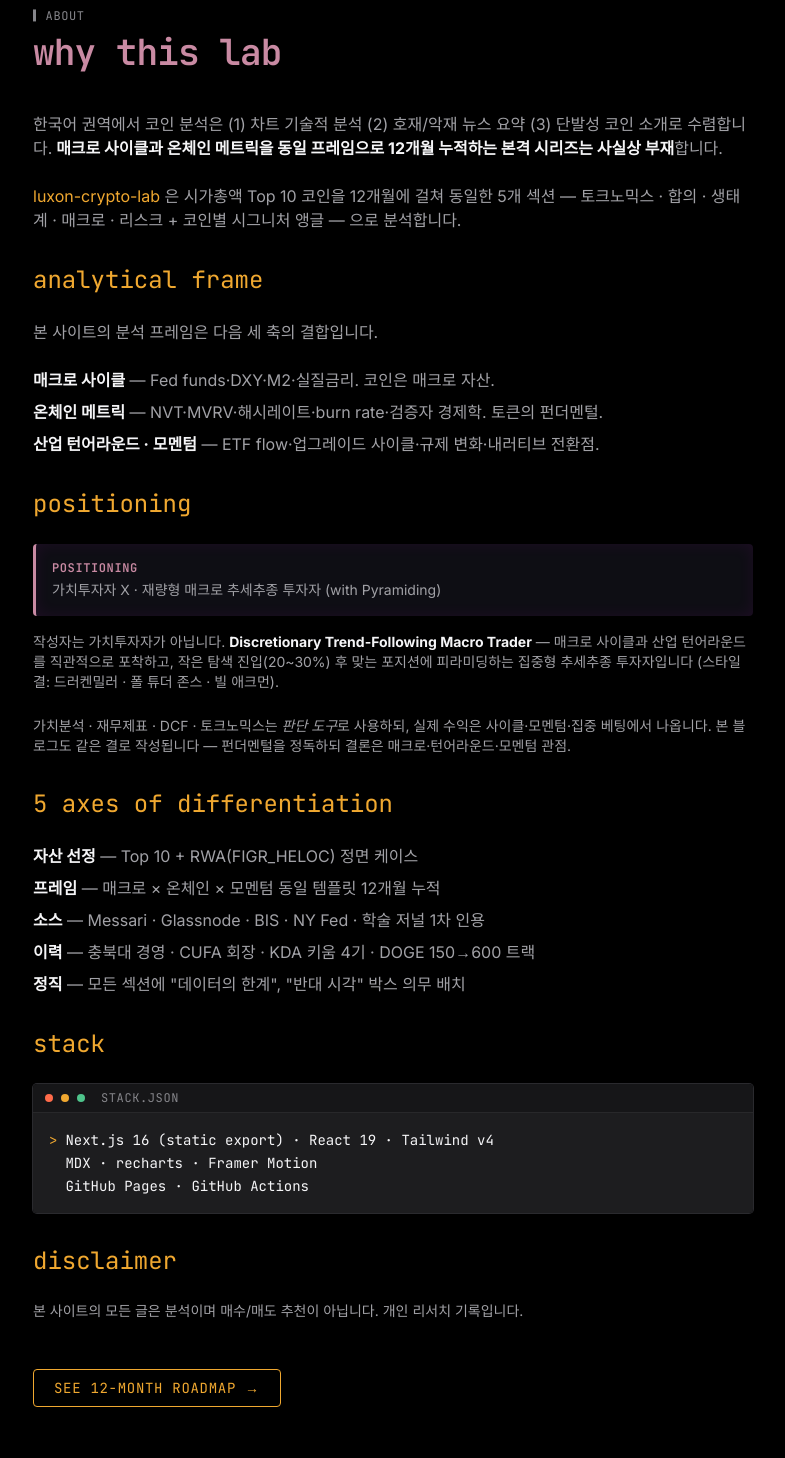
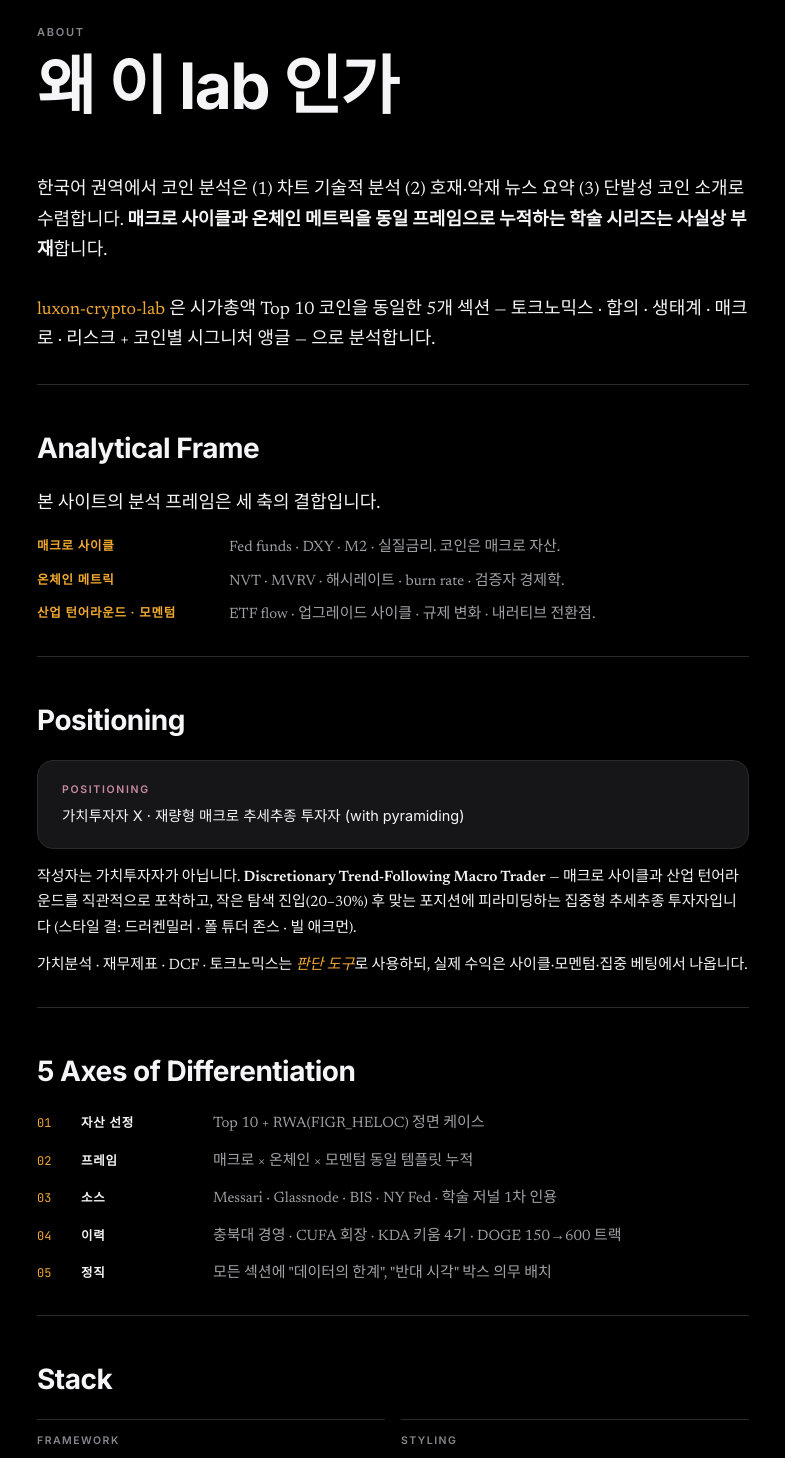
Before and after one commit to pollmap/luxon-crypto-lab, a Next.js app: page /about in a window 1280 px wide. Shown: the part 120-1578 px from the top of the page, without its empty margins (247-1032 px from the left). Built offline with nearby package versions, Linux system fonts and the light colour scheme; no server answers.

Commit message:
feat(about): Apple-style rewrite — drop TerminalBox/GlowText, use Section/BulletItem/StackItem patterns

```diff
--- a/src/app/about/page.tsx
+++ b/src/app/about/page.tsx
@@ -1,105 +1,154 @@
 import Link from "next/link";
-import { TerminalBox } from "@/components/neon/TerminalBox";
-import { GlowText } from "@/components/neon/GlowText";
 
 export const metadata = { title: "About" };
 
 export default function AboutPage() {
   return (
-    <div className="mx-auto max-w-3xl px-6 py-16">
-      <header className="mb-10">
-        <div className="mb-2 font-mono text-xs uppercase tracking-wider text-[var(--text-3)]">
-          ▎about
+    <div className="mx-auto max-w-[760px] px-5 pt-12 pb-20 md:px-6 md:pt-20 md:pb-28">
+      <header className="mb-10 md:mb-14">
+        <div className="mb-3 font-sans text-[11px] font-semibold uppercase tracking-[0.16em] text-[var(--ink-3)]">
+          About
         </div>
-        <h1 className="font-mono text-4xl font-bold tracking-tight">
-          <GlowText color="magenta">why this lab</GlowText>
+        <h1 className="font-display text-[40px] font-bold leading-[1.04] tracking-[-0.024em] text-[var(--ink-1)] md:text-[64px]">
+          왜 이 lab 인가
         </h1>
       </header>
 
-      <section className="prose prose-invert max-w-none space-y-6 text-[var(--text-2)]">
+      <article className="space-y-7 font-serif text-[16.5px] leading-[1.7] text-[var(--ink-1)] md:text-[18px]">
         <p>
-          한국어 권역에서 코인 분석은 (1) 차트 기술적 분석 (2) 호재/악재 뉴스 요약 (3) 단발성 코인 소개로 수렴합니다.
-          <strong className="text-[var(--text-1)]"> 매크로 사이클과 온체인 메트릭을 동일 프레임으로 12개월 누적하는 본격 시리즈는 사실상 부재</strong>합니다.
+          한국어 권역에서 코인 분석은 (1) 차트 기술적 분석 (2) 호재·악재 뉴스 요약 (3) 단발성 코인 소개로
+          수렴합니다. <strong className="font-semibold text-[var(--ink-1)]">매크로 사이클과 온체인 메트릭을 동일
+          프레임으로 누적하는 학술 시리즈는 사실상 부재</strong>합니다.
+        </p>
+        <p>
+          <span className="text-[var(--signal)]">luxon-crypto-lab</span> 은 시가총액 Top 10 코인을 동일한
+          5개 섹션 — 토크노믹스 · 합의 · 생태계 · 매크로 · 리스크 + 코인별 시그니처 앵글 — 으로 분석합니다.
         </p>
 
-        <p>
-          <span className="text-[var(--neon-cyan)] glow-cyan">luxon-crypto-lab</span> 은 시가총액 Top 10 코인을
-          12개월에 걸쳐 동일한 5개 섹션 — 토크노믹스 · 합의 · 생태계 · 매크로 · 리스크 + 코인별 시그니처 앵글 —
-          으로 분석합니다.
-        </p>
+        <Section title="Analytical Frame">
+          <p>본 사이트의 분석 프레임은 세 축의 결합입니다.</p>
+          <ul className="mt-4 space-y-2">
+            <BulletItem k="매크로 사이클">Fed funds · DXY · M2 · 실질금리. 코인은 매크로 자산.</BulletItem>
+            <BulletItem k="온체인 메트릭">NVT · MVRV · 해시레이트 · burn rate · 검증자 경제학.</BulletItem>
+            <BulletItem k="산업 턴어라운드 · 모멘텀">ETF flow · 업그레이드 사이클 · 규제 변화 · 내러티브 전환점.</BulletItem>
+          </ul>
+        </Section>
 
-        <h2 className="mt-8 font-mono text-2xl text-[var(--neon-cyan)] glow-cyan">analytical frame</h2>
-        <p>
-          본 사이트의 분석 프레임은 다음 세 축의 결합입니다.
-        </p>
-        <ul className="space-y-2">
-          <li><strong className="text-[var(--text-1)]">매크로 사이클</strong> — Fed funds·DXY·M2·실질금리. 코인은 매크로 자산.</li>
-          <li><strong className="text-[var(--text-1)]">온체인 메트릭</strong> — NVT·MVRV·해시레이트·burn rate·검증자 경제학. 토큰의 펀더멘털.</li>
-          <li><strong className="text-[var(--text-1)]">산업 턴어라운드 · 모멘텀</strong> — ETF flow·업그레이드 사이클·규제 변화·내러티브 전환점.</li>
-        </ul>
-
-        <h2 className="mt-8 font-mono text-2xl text-[var(--neon-cyan)] glow-cyan">positioning</h2>
-        <Callout />
-        <p className="text-sm">
-          작성자는 가치투자자가 아닙니다. <strong className="text-[var(--text-1)]">Discretionary Trend-Following Macro Trader</strong> —
-          매크로 사이클과 산업 턴어라운드를 직관적으로 포착하고, 작은 탐색 진입(20~30%) 후 맞는 포지션에
+        <Section title="Positioning">
+          <PositioningCard />
+          <p className="mt-4 text-[15px]">
+            작성자는 가치투자자가 아닙니다.{" "}
+            <strong className="font-semibold text-[var(--ink-1)]">
+              Discretionary Trend-Following Macro Trader
+            </strong>{" "}
+            — 매크로 사이클과 산업 턴어라운드를 직관적으로 포착하고, 작은 탐색 진입(20–30%) 후 맞는 포지션에
             피라미딩하는 집중형 추세추종 투자자입니다 (스타일 결: 드러켄밀러 · 폴 튜더 존스 · 빌 애크먼).
           </p>
-        <p className="text-sm">
-          가치분석 · 재무제표 · DCF · 토크노믹스는 <em>판단 도구</em>로 사용하되, 실제 수익은 사이클·모멘텀·집중 베팅에서
-          나옵니다. 본 블로그도 같은 결로 작성됩니다 — 펀더멘털을 정독하되 결론은 매크로·턴어라운드·모멘텀 관점.
+          <p className="mt-3 text-[15px]">
+            가치분석 · 재무제표 · DCF · 토크노믹스는{" "}
+            <em className="font-medium text-[var(--signal)]">판단 도구</em>로 사용하되, 실제 수익은
+            사이클·모멘텀·집중 베팅에서 나옵니다.
           </p>
+        </Section>
 
-        <h2 className="mt-8 font-mono text-2xl text-[var(--neon-cyan)] glow-cyan">5 axes of differentiation</h2>
-        <ol className="space-y-2">
-          <li><strong className="text-[var(--text-1)]">자산 선정</strong> — Top 10 + RWA(FIGR_HELOC) 정면 케이스</li>
-          <li><strong className="text-[var(--text-1)]">프레임</strong> — 매크로 × 온체인 × 모멘텀 동일 템플릿 12개월 누적</li>
-          <li><strong className="text-[var(--text-1)]">소스</strong> — Messari · Glassnode · BIS · NY Fed · 학술 저널 1차 인용</li>
-          <li><strong className="text-[var(--text-1)]">이력</strong> — 충북대 경영 · CUFA 회장 · KDA 키움 4기 · DOGE 150→600 트랙</li>
-          <li><strong className="text-[var(--text-1)]">정직</strong> — 모든 섹션에 &quot;데이터의 한계&quot;, &quot;반대 시각&quot; 박스 의무 배치</li>
+        <Section title="5 Axes of Differentiation">
+          <ol className="space-y-3 text-[15px]">
+            <NumberedItem n="01" k="자산 선정">Top 10 + RWA(FIGR_HELOC) 정면 케이스</NumberedItem>
+            <NumberedItem n="02" k="프레임">매크로 × 온체인 × 모멘텀 동일 템플릿 누적</NumberedItem>
+            <NumberedItem n="03" k="소스">Messari · Glassnode · BIS · NY Fed · 학술 저널 1차 인용</NumberedItem>
+            <NumberedItem n="04" k="이력">충북대 경영 · CUFA 회장 · KDA 키움 4기 · DOGE 150→600 트랙</NumberedItem>
+            <NumberedItem n="05" k="정직">모든 섹션에 &quot;데이터의 한계&quot;, &quot;반대 시각&quot; 박스 의무 배치</NumberedItem>
           </ol>
+        </Section>
 
-        <h2 className="mt-8 font-mono text-2xl text-[var(--neon-cyan)] glow-cyan">stack</h2>
-        <TerminalBox title="stack.json">
-          Next.js 16 (static export) · React 19 · Tailwind v4
-          <br />MDX · recharts · Framer Motion
-          <br />GitHub Pages · GitHub Actions
-        </TerminalBox>
+        <Section title="Stack">
+          <dl className="grid grid-cols-1 gap-4 sm:grid-cols-2">
+            <StackItem k="Framework">Next.js 16 · React 19</StackItem>
+            <StackItem k="Styling">Tailwind v4 · CSS variables</StackItem>
+            <StackItem k="Content">MDX · gray-matter · Newsreader serif</StackItem>
+            <StackItem k="Charts">Recharts · DeFiLlama API</StackItem>
+            <StackItem k="Deploy">Vercel · GitHub Actions</StackItem>
+            <StackItem k="Search">Static index · client filter</StackItem>
+          </dl>
+        </Section>
 
-        <h2 className="mt-8 font-mono text-2xl text-[var(--neon-cyan)] glow-cyan">disclaimer</h2>
-        <p className="text-sm">
-          본 사이트의 모든 글은 분석이며 매수/매도 추천이 아닙니다. 개인 리서치 기록입니다.
+        <Section title="Disclaimer">
+          <p className="text-[14.5px] text-[var(--ink-2)]">
+            본 사이트의 모든 글은 학술 분석 기록이며 매수/매도 권유가 아닙니다. 개인 리서치 기록입니다.
+            투자 결정은 본인 책임.
           </p>
+        </Section>
 
-        <div className="mt-12">
+        <div className="pt-6">
           <Link
-            href="/roadmap/"
-            className="inline-block rounded border border-[var(--neon-cyan)] px-5 py-2 font-mono text-sm uppercase tracking-wider text-[var(--neon-cyan)] hover:bg-[var(--neon-cyan)] hover:text-[var(--bg-base)]"
+            href="/posts/"
+            className="tap-target inline-flex items-center gap-2 rounded-full bg-[var(--ink-1)] px-6 py-3 font-sans text-[15px] font-semibold tracking-tight text-[var(--bg-base)] transition-transform hover:scale-[1.02] active:scale-[0.98]"
           >
-            See 12-month roadmap →
+            본문 읽으러 가기
+            <svg width="14" height="14" viewBox="0 0 24 24" fill="none" stroke="currentColor" strokeWidth="2.5" strokeLinecap="round" aria-hidden>
+              <path d="m9 18 6-6-6-6" />
+            </svg>
           </Link>
         </div>
-      </section>
+      </article>
     </div>
   );
 }
 
-function Callout() {
+function Section({ title, children }: { title: string; children: React.ReactNode }) {
   return (
-    <aside
-      className="my-4 rounded p-4"
-      style={{
-        borderLeft: "3px solid var(--neon-magenta)",
-        backgroundColor: "rgba(20, 20, 29, 0.7)",
-        boxShadow: "inset 0 0 16px rgba(255, 0, 255, 0.07)",
-      }}
-    >
-      <div className="mb-1 font-mono text-xs font-bold uppercase tracking-wider text-[var(--neon-magenta)]">
-        positioning
+    <section className="border-t border-[var(--rule)] pt-7 md:pt-10">
+      <h2 className="mb-4 font-display text-[22px] font-bold tracking-[-0.018em] text-[var(--ink-1)] md:text-[28px]">
+        {title}
+      </h2>
+      {children}
+    </section>
+  );
+}
+
+function BulletItem({ k, children }: { k: string; children: React.ReactNode }) {
+  return (
+    <li className="grid grid-cols-[max-content_1fr] gap-x-3 gap-y-1 sm:grid-cols-[180px_1fr]">
+      <span className="font-sans text-[12.5px] font-semibold uppercase tracking-[0.06em] text-[var(--signal)]">
+        {k}
+      </span>
+      <span className="font-serif text-[15px] text-[var(--ink-2)]">{children}</span>
+    </li>
+  );
+}
+
+function NumberedItem({ n, k, children }: { n: string; k: string; children: React.ReactNode }) {
+  return (
+    <li className="grid grid-cols-[28px_max-content_1fr] items-baseline gap-x-3 sm:grid-cols-[32px_120px_1fr]">
+      <span className="font-mono text-[12px] tabular-nums text-[var(--signal)]">{n}</span>
+      <span className="font-sans text-[12.5px] font-semibold uppercase tracking-[0.06em] text-[var(--ink-1)]">
+        {k}
+      </span>
+      <span className="font-serif text-[15px] text-[var(--ink-2)]">{children}</span>
+    </li>
+  );
+}
+
+function StackItem({ k, children }: { k: string; children: React.ReactNode }) {
+  return (
+    <div className="border-t border-[var(--rule)] pt-3">
+      <dt className="font-sans text-[10.5px] font-semibold uppercase tracking-[0.14em] text-[var(--ink-3)]">
+        {k}
+      </dt>
+      <dd className="mt-1 font-sans text-[14px] text-[var(--ink-1)]">{children}</dd>
     </div>
-      <div className="text-sm text-[var(--text-2)]">
-        가치투자자 X · 재량형 매크로 추세추종 투자자 (with Pyramiding)
+  );
+}
+
+function PositioningCard() {
+  return (
+    <aside className="rounded-2xl border border-[var(--rule)] bg-[var(--bg-elev)] px-5 py-4 md:px-6 md:py-5">
+      <div className="mb-1.5 font-sans text-[10.5px] font-semibold uppercase tracking-[0.16em] text-[var(--dust)]">
+        Positioning
       </div>
+      <p className="font-sans text-[14.5px] leading-[1.55] text-[var(--ink-1)]">
+        가치투자자 X · 재량형 매크로 추세추종 투자자 (with pyramiding)
+      </p>
     </aside>
   );
 }
```
Lines whose indentation alone changed are shown as unchanged.
